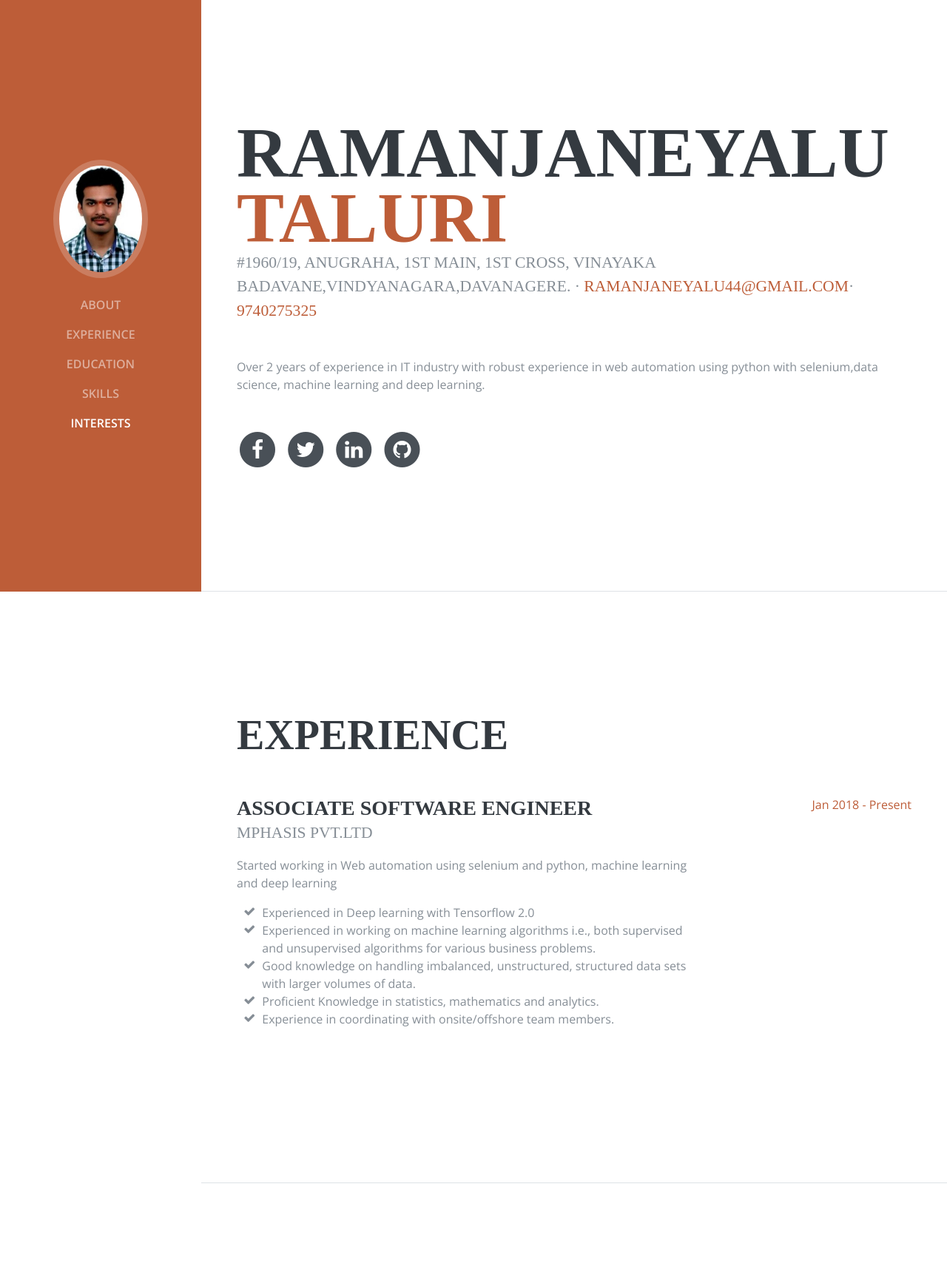
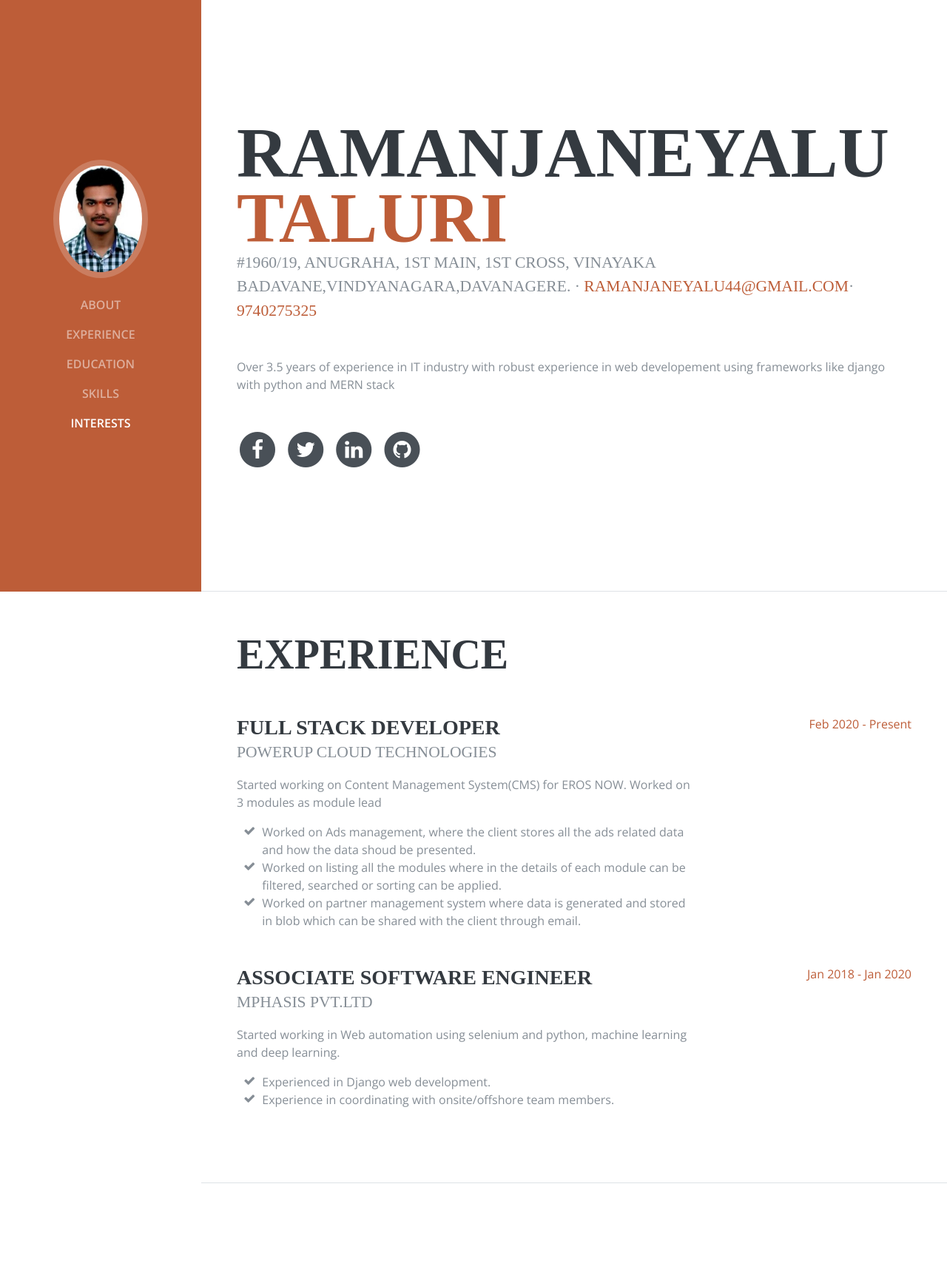
Before and after one commit to ramanjaneyalu/My_portfolio, a Flask app: page / in a window 1280 px wide. Shown: the top 1739 px of the page at 74% size. Run offline with Flask 2, Linux system fonts and the light colour scheme; some libraries are stand-ins or nearby versions; some web fonts are replaced.

Commit message:
added recent working details

```diff
--- a/templates/home.html
+++ b/templates/home.html
@@ -71,7 +71,7 @@
             <a href="mailto:ramanjaneyalu44@gmail.com">Ramanjaneyalu44@gmail.com</a>·
             <span class="text-primary">9740275325</span>
           </div>
-          <p class="mb-5">Over 2 years of experience in IT industry with robust experience in web automation using python with selenium,data science, machine learning and deep learning.
+          <p class="mb-5">Over 3.5 years of experience in IT industry with robust experience in web developement using frameworks like django with python and MERN stack
           </p>
           <ul class="list-inline list-social-icons mb-0">
             <li class="list-inline-item">
@@ -114,68 +114,48 @@
         <div class="my-auto">
           <h2 class="mb-5">Experience</h2>
 
-        <!--  <div class="resume-item d-flex flex-column flex-md-row mb-5">
+          <div class="resume-item d-flex flex-column flex-md-row mb-5">
             <div class="resume-content mr-auto">
-              <h3 class="mb-0">Senior Web Developer</h3>
-              <div class="subheading mb-3">Intelitec Solutions</div>
-              <p>Bring to the table win-win survival strategies to ensure proactive domination. At the end of the day, going forward, a new normal that has evolved from generation X is on the runway heading towards a streamlined cloud solution. User generated content in real-time will have multiple touchpoints for offshoring.</p>
+              <h3 class="mb-0">Full stack Developer</h3>
+              <div class="subheading mb-3">Powerup cloud technologies</div>
+              <p>Started working on Content Management System(CMS) for EROS NOW. Worked on 3 modules as module lead</p>
+              <ul class="fa-ul mb-0">
+                <li>
+                <li>
+                  <i class="fa-li fa fa-check"></i>
+                  Worked on Ads management, where the client stores all the ads related data and how the data shoud be presented.</li>
+                  <li>
+                    <i class="fa-li fa fa-check"></i>
+                    Worked on listing all the modules where in the details of each module can be filtered, searched or sorting can be applied. </li>
+                    <li>
+                      <i class="fa-li fa fa-check"></i>
+                      Worked on partner management system where data is generated and stored in blob which can be shared with the client through email. </li>
+              </ul>
             </div>
             <div class="resume-date text-md-right">
-              <span class="text-primary">March 2013 - Present</span>
+              <span class="text-primary">Feb 2020 - Present</span>
             </div>
           </div>
 
           <div class="resume-item d-flex flex-column flex-md-row mb-5">
             <div class="resume-content mr-auto">
-              <h3 class="mb-0">Web Developer</h3>
-              <div class="subheading mb-3">Intelitec Solutions</div>
-              <p>Capitalize on low hanging fruit to identify a ballpark value added activity to beta test. Override the digital divide with additional clickthroughs from DevOps. Nanotechnology immersion along the information highway will close the loop on focusing solely on the bottom line.</p>
-            </div>
-            <div class="resume-date text-md-right">
-              <span class="text-primary">December 2011 - March 2013</span>
-            </div>
-          </div>  -->
-
-          <div class="resume-item d-flex flex-column flex-md-row mb-5">
-            <div class="resume-content mr-auto">
               <h3 class="mb-0">Associate Software engineer</h3>
               <div class="subheading mb-3">Mphasis pvt.Ltd</div>
-              <p>Started working in Web automation using selenium and python, machine learning and deep learning</p>
+              <p>Started working in Web automation using selenium and python, machine learning and deep learning.</p>
               <ul class="fa-ul mb-0">
                 <li>
                 <li>
                   <i class="fa-li fa fa-check"></i>
-                  Experienced in Deep learning with Tensorflow 2.0</li>
-                  <li>
-                    <i class="fa-li fa fa-check"></i>
-                    Experienced in working on machine learning algorithms i.e., both supervised and unsupervised algorithms
-    for various business problems.</li>
-                  <li>
-                    <i class="fa-li fa fa-check"></i>
-                    Good knowledge on handling imbalanced, unstructured, structured data sets with larger volumes of data.</li>
-                  <li>
-                    <i class="fa-li fa fa-check"></i>
-                    Proficient Knowledge in statistics, mathematics and analytics.</li>
+                  Experienced in Django web development.</li>
                   <li>
                     <i class="fa-li fa fa-check"></i>
                     Experience in coordinating with onsite/offshore team members. </li>
               </ul>
             </div>
             <div class="resume-date text-md-right">
-              <span class="text-primary">Jan 2018 - Present</span>
+              <span class="text-primary">Jan 2018 - Jan 2020</span>
             </div>
           </div>
-
-        <!--  <div class="resume-item d-flex flex-column flex-md-row">
-            <div class="resume-content mr-auto">
-              <h3 class="mb-0">Web Design Intern</h3>
-              <div class="subheading mb-3">Shout! Media Productions</div>
-              <p>Collaboratively administrate empowered markets via plug-and-play networks. Dynamically procrastinate B2C users after installed base benefits. Dramatically visualize customer directed convergence without revolutionary ROI.</p>
-            </div>
-            <div class="resume-date text-md-right">
-              <span class="text-primary">September 2008 - June 2010</span>
-            </div>
-          </div> -->
 
         </div>
 
@@ -219,22 +199,23 @@
           <ul class="fa-ul mb-0">
             <li>
               <i class="fa-li fa fa-check"></i>
-              Python with selenium web automation.</li>
+              Experienced in working with MERN stack.</li>
+            <li>
             <li>
               <i class="fa-li fa fa-check"></i>
-              Experienced in Deep learning with Tensorflow 2.0</li>
+              Django web development.</li>
             <li>
               <i class="fa-li fa fa-check"></i>
               Web scrapping with python.</li>
             <li>
               <i class="fa-li fa fa-check"></i>
               Flask development for productionization of ML models. </li>
+            <li>
+              <i class="fa-li fa fa-check"></i>
+              Python with selenium web automation.</li>
               <li>
-                <i class="fa-li fa fa-check"></i>
-                Django web development for freelancing project.</li>
-              <li>
-                    <i class="fa-li fa fa-check"></i>
-                    Quick learner and excellent team player. </li>
+            <i class="fa-li fa fa-check"></i>
+            Quick learner and excellent team player. </li>
           </ul>
       </section>
 
```
